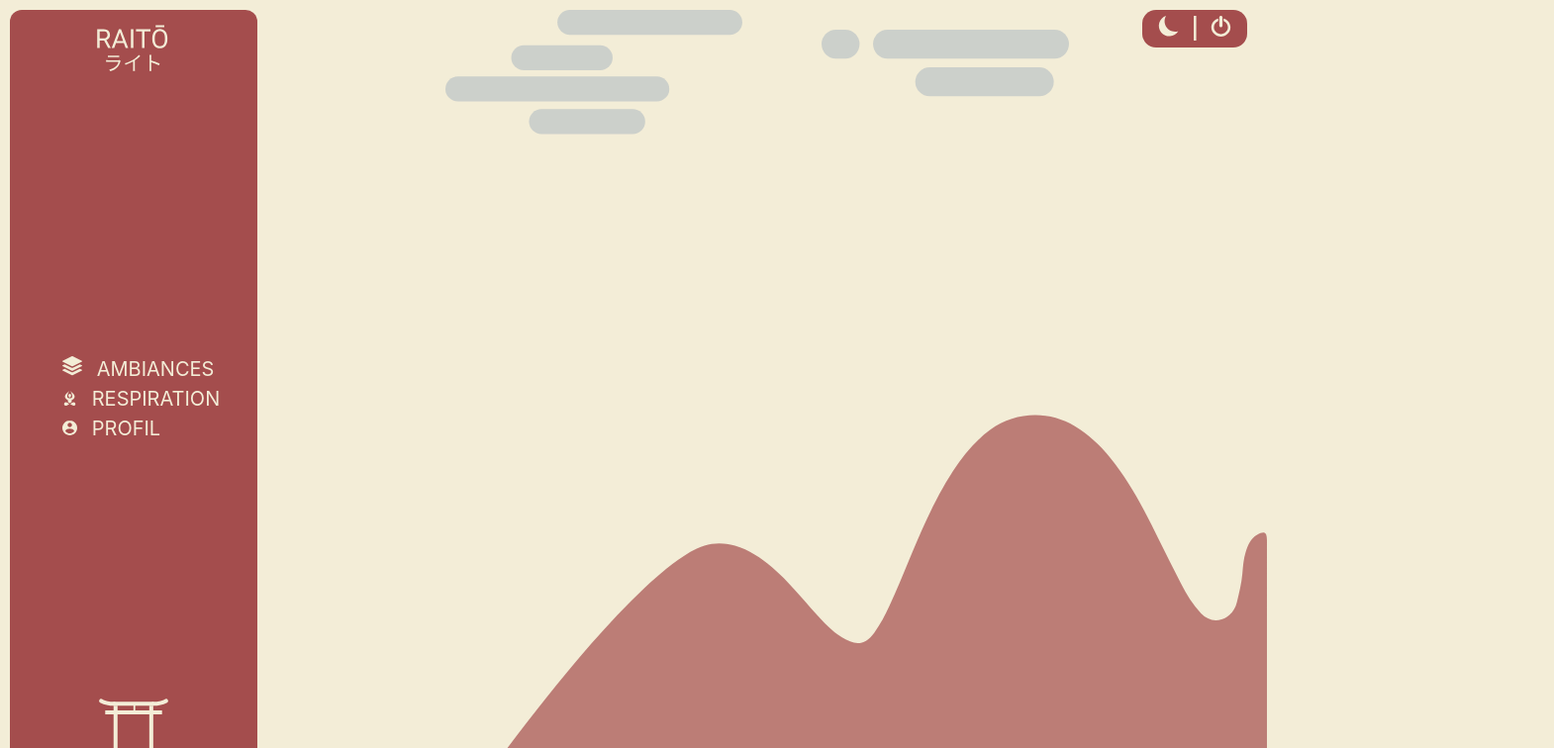
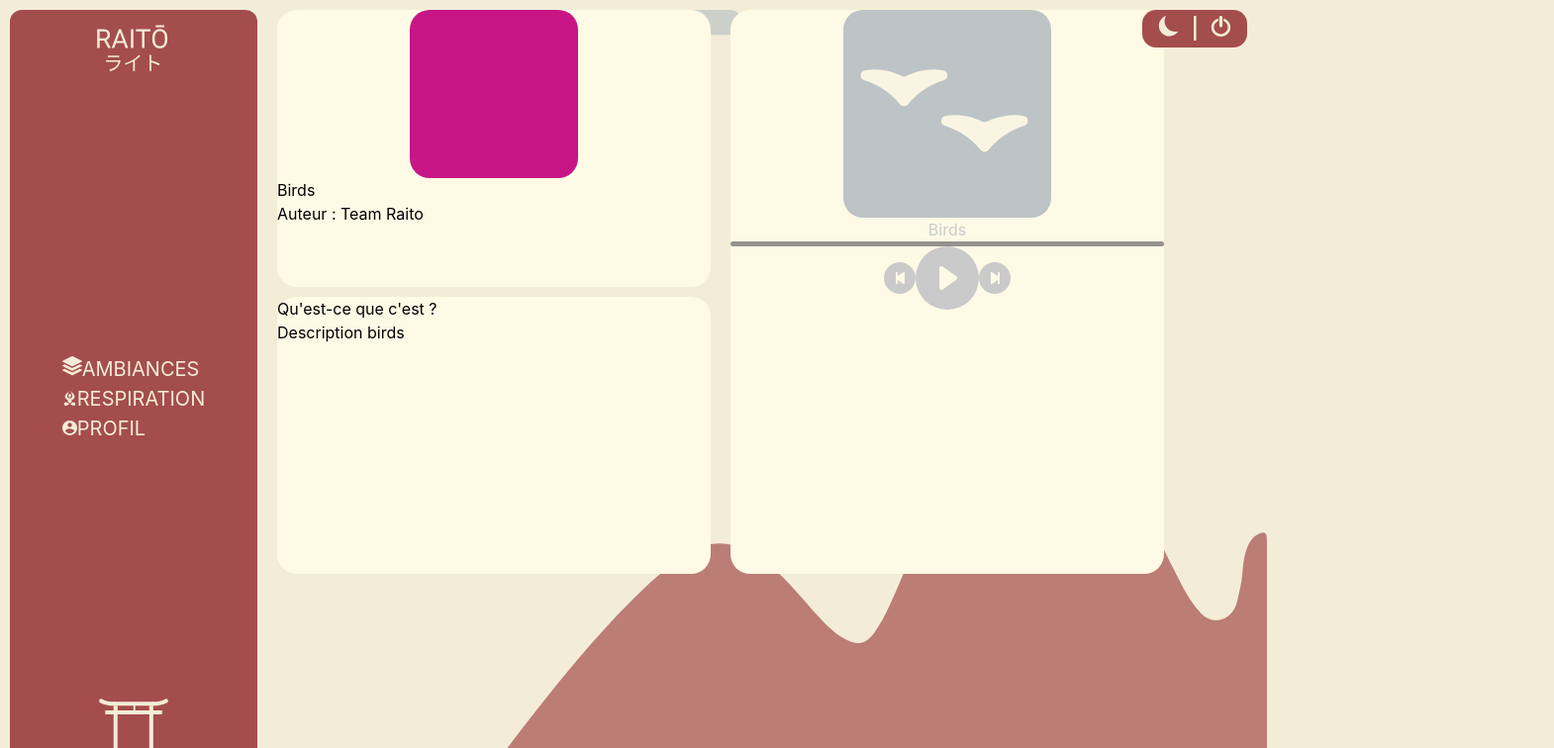
Before and after one commit to ValentinR01/raito-kubernetes-gke, a React (Create React App) app in the folder front/: page /step2/1 in a window 1280 px wide. Shown: the top 756 px of the page at 99% size, 1570 px wide, since content can reach past the window. Built offline with nearby package versions, Linux system fonts and the light colour scheme.

Commit message:
All Ambiances and single ambiance

```diff
--- a/front/src/App.js
+++ b/front/src/App.js
@@ -1,10 +1,18 @@
 import "App.css";
 import React from "react";
 import ThemeProvider from "providers/ThemeProvider";
-import { Routes, Route } from "react-router-dom";
+import { Routes, Route} from "react-router-dom";
 import AppBackground from "components/molecules/embedding/AppBackground/AppBackground";
 import PageTemplate from "components/templates/PageTemplate/PageTemplate";
 import Ambiances from "components/pages/Ambiances/Ambiances";
+import AmbianceSinglePage from "components/pages/AmbianceSinglePage/AmbianceSinglePage";
+import Step2 from "components/pages/Step2/Step2";
+
+
+
+
+
+
 
 
 
@@ -16,8 +24,20 @@ function App() {
         <Routes>
           <Route path="/" element={<div />} />
           <Route path="/respiration/" element={<div />} />
-                  <Route path="/ambiances/" element={<Ambiances />} />
+          {/* <Route path="/ambiances/" element={<Ambiances />} /> */}
           <Route path="/profil" element={<div />} />
+
+
+
+            {/* <Route path="/ambiances"  element={<Ambiances />} />
+              <Route path="/users" element={<Profil />}>
+                <Route path=":userId" element={<UserPage />} />
+              </Route> */}
+
+              <Route path="/ambiances"  element={<Ambiances />} />
+              <Route path="/step2" element={<Step2 />}>
+                <Route path=":ambianceId" element={<AmbianceSinglePage />} />
+              </Route>
         </Routes>
         </PageTemplate>
 
--- a/front/src/components/organisms/navigation/SideBar/Sidebar.css
+++ b/front/src/components/organisms/navigation/SideBar/Sidebar.css
@@ -1,11 +1,11 @@
-@import url('https://fonts.googleapis.com/css2?family=Roboto:wght@100&display=swap');
+/* @import url('https://fonts.googleapis.com/css2?family=Roboto:wght@100&display=swap'); */
 
 
 
 
 
 
-.sidebar-nav {
+/* .sidebar-nav {
   background-color: #A44D4D;
   position: relative;
   min-width : 250px;
@@ -13,20 +13,20 @@
   border-radius: 12px ;
   margin: 10px  ;
 
-}
+} */
 
-.side-logo{
+/* .side-logo{
   display: flex;
   flex-direction: row;
   justify-content: center;
   font-family: 'Roboto', sans-serif;
   font-size: large;
 
-}
+} */
 
 
 
-.side-navbar-menu {
+/* .side-navbar-menu {
   margin-top: 17px ;
   font-size: 1.25em;
 
@@ -34,17 +34,17 @@
 
 span.icon-bar {
   padding: 0 15px;
-}
+} */
 
 
-.nav-text {
+/* .nav-text {
   color : #F3EDD7;
   list-style: none;
-}
+} */
 
 
 
-.sidebar-bottom{
+/* .sidebar-bottom{
   width: 100%;
   position: absolute;
   bottom: -9px;
@@ -53,4 +53,4 @@ span.icon-bar {
   justify-content: center;
   border-radius: 12px ;
 
-}
+} */
--- /dev/null
+++ b/front/src/components/pages/AmbianceSinglePage/Ambiance-style.css
@@ -0,0 +1,65 @@
+.container {
+    display: grid;
+    height: 570px;
+    grid-template-columns: 1fr 1fr;
+    grid-template-rows: 1fr 1fr;
+    gap: 10px 20px;
+    grid-template-areas:
+      "mini-illu play-area"
+      "description play-area";
+  }
+  .mini-illu {
+    grid-area: mini-illu;
+    background-color: #fffae6 ;
+    border-radius: 20px;
+  }
+
+
+  .description {
+    grid-area: description;
+    background-color: #fffae6 ;
+    border-radius: 20px;
+  }
+
+
+  .play-area {
+    grid-area: play-area;
+    background-color: #fffae6 ;
+    border-radius: 20px;
+  }
+
+
+  .mini-illu div.color-area {
+    background-color: mediumvioletred;
+    margin-left: auto;
+    margin-right: auto;
+    border-radius: 20px;
+    /* width: 100%; */
+    width: 170px;
+    height: 170px;
+  }
+
+
+  .mini-illu div svg {
+    padding: 13px;
+    background-color: #BCC4C6;
+    border-radius: 20px;
+  }
+
+
+  .content {
+    /* background-color: darkorange; */
+    height: 100px;
+  }
+
+
+  .play-area div.play-illustration  {
+    /* background-color: rgb(122, 253, 188); */
+    background-color: #BCC4C6;
+    padding: 17px;
+    margin-left: auto;
+    margin-right: auto;
+    border-radius: 20px;
+    width: 210px;
+    height: 210px;
+  }
--- /dev/null
+++ b/front/src/components/pages/AmbianceSinglePage/AmbianceSinglePage.jsx
@@ -0,0 +1,79 @@
+import React, { useEffect, useRef, useState } from 'react'
+import { useParams } from 'react-router';
+import { ambiancesList } from '../Ambiances/DataAmbiances';
+import { songsdata } from '../Ambiances/Player/audio';
+import Player from '../Ambiances/Player/Player';
+import "./Ambiance-style.css" ;
+
+
+const AmbianceSinglePage = () => {
+    let { ambianceId } = useParams();
+    const [ element , setElement] = useState([...ambiancesList]) ;
+    const [songs, setSongs] = useState(songsdata);
+    const [isplaying, setisplaying] = useState(false);
+    const [currentSong, setCurrentSong] = useState(songsdata[ ambianceId -1 ]);
+
+  const audioElem = useRef();
+
+
+  useEffect(() => {
+    if (isplaying) {
+      audioElem.current.play();
+    }
+    else {
+      audioElem.current.pause();
+    }
+  }, [isplaying])
+
+  const onPlaying = () => {
+    const duration = audioElem.current.duration;
+    const ct = audioElem.current.currentTime;
+    setCurrentSong({ ...currentSong, "progress": ct / duration * 100, "length": duration })
+  }
+
+
+  let theSong ;
+
+  Object.values( element).forEach(e => {
+      let x = parseInt(ambianceId)
+      if( e.id === x ){
+         theSong =  e ;
+      }
+  })
+    return (
+      <div>
+
+            <div className="container" >
+                <div className="mini-illu"  >
+                    <div className="color-area">   </div>
+
+                   <div className="content">
+                      <p>{theSong.title} </p>
+                      <p>Auteur : {theSong.author} </p>
+
+                   </div>
+
+                </div>
+                <div className="description" >
+                         Qu'est-ce que c'est ?
+                         <p>{theSong.description} </p>
+                </div>
+                <div className="play-area" >
+
+
+
+                    <div className="play-illustration"> {theSong.illustration} </div>
+                    <div>
+                          <audio src={currentSong.url} ref={audioElem} onTimeUpdate={onPlaying} />
+                          <Player songs={songs} setSongs={setSongs} isplaying={isplaying} setisplaying={setisplaying} audioElem={audioElem} currentSong={currentSong} setCurrentSong={setCurrentSong} />
+                    </div>
+                <div>
+              </div>
+          </div>
+            </div>
+      </div>
+    );
+  }
+
+
+export default AmbianceSinglePage ;
--- a/front/src/components/pages/Ambiances/Ambiances.jsx
+++ b/front/src/components/pages/Ambiances/Ambiances.jsx
@@ -1,47 +1,25 @@
 import PageContentTemplate from 'components/templates/PageContentTemplate/PageContentTemplate';
-import React, { Fragment, useEffect, useRef, useState } from 'react'
+import React  from 'react'
+
 import AmbiancesStyle from './Ambiances.style';
-import Player from "components/pages/Ambiances/Player/Player";
-import { songsdata } from '/Users/paolacyp/Desktop/RAITO-2022/raito/front/src/components/pages/Ambiances/Player/audio.js';
-import { AmbiancesList } from './DataAmbiances';
+import { ambiancesList } from './DataAmbiances';
+import { useNavigate } from 'react-router';
 
 const Ambiances = () => {
 
 
 
-  const [songs, setSongs] = useState(songsdata);
-  const [isplaying, setisplaying] = useState(false);
-  const [currentSong, setCurrentSong] = useState(songsdata[1]);
-
-  const audioElem = useRef();
 
 
-  useEffect(() => {
-    if (isplaying) {
-      audioElem.current.play();
-    }
-    else {
-      audioElem.current.pause();
-    }
-  }, [isplaying])
+  const navigate = useNavigate();
+  const handleClick = (props) => {
+    navigate(`/step2/${props}`, { replace: true });
+  };
 
-  const onPlaying = () => {
-    const duration = audioElem.current.duration;
-    const ct = audioElem.current.currentTime;
-
-    setCurrentSong({ ...currentSong, "progress": ct / duration * 100, "length": duration })
-
-
-  }
-
-
-
-  const ShowAllAmbianceData =  AmbiancesList.map((element) => {
+  const ShowAllAmbianceData =  ambiancesList.map((element) => {
 
     return (
-
-
-            <div  className="card-body" key={element.id}>
+            <div  className="card-body" key={element.id} onClick={() => handleClick(element.id)} >
                 <div className="card-illustration">
                 {element.illustration}
 
@@ -58,29 +36,21 @@ const Ambiances = () => {
     )
   })
 
+
   return (
-    <Fragment>
       <AmbiancesStyle>
-        <h1>Ambiances</h1>
-      <PageContentTemplate>
-          <audio src={currentSong.url} ref={audioElem} onTimeUpdate={onPlaying} />
-      <Player songs={songs} setSongs={setSongs} isplaying={isplaying} setisplaying={setisplaying} audioElem={audioElem} currentSong={currentSong} setCurrentSong={setCurrentSong} />
-
-      <div className="all-cards" >
-      {ShowAllAmbianceData}
-      </div>
+          <h1>Ambiances</h1>
+          <PageContentTemplate>
 
 
-
-
-
-
-
-      </PageContentTemplate>
+          <div className="all-cards" >
+          {ShowAllAmbianceData}
+          </div>
+          </PageContentTemplate>
 
       </AmbiancesStyle>
 
-    </Fragment>
+
   )
 }
 
--- a/front/src/components/pages/Ambiances/DataAmbiances.jsx
+++ b/front/src/components/pages/Ambiances/DataAmbiances.jsx
@@ -5,7 +5,7 @@ import IconEmptyHeart from "components/atoms/embedding/IconEmptyHeart/IconEmptyH
 import Waves from "components/atoms/embedding/Waves/Waves";
 
 
-export const AmbiancesList = [
+export const ambiancesList = [
     {
         "id": 1,
         "title": "Birds",
--- a/front/src/components/pages/Ambiances/Player/player.css
+++ b/front/src/components/pages/Ambiances/Player/player.css
@@ -1,18 +1,14 @@
 .player_container {
-    width: 50%;
-    padding: 1rem;
-    border: 1px solid rgb(141, 141, 141);
     border-radius: 10px;
     color: rgb(218, 218, 218);
     display: flex;
     flex-direction: column;
     align-items: center;
     justify-content: space-between;
-    background-color: black;
+    /* background-color: black; */
 }
 .player_container >*
     {
-        padding: 1rem 0;
         color: rgb(202, 202, 202);
     }
 
@@ -39,8 +35,6 @@
         border-radius: 30px;
     }
 
-
-
     .controls {
         font-size: inherit;
         display: flex;
@@ -49,7 +43,7 @@
 
     .btn_action {
         font-size: 2rem;
-        margin: 0 1rem;
+        /* margin: 0 1rem; */
         cursor: pointer;
     }
 
@@ -57,9 +51,9 @@
     color: white;
 
 
-        }
+    }
 
-        .pp {
-            font-size: 4rem;
+    .pp {
+        font-size: 4rem;
 
-        }
+    }
--- /dev/null
+++ b/front/src/components/pages/Step2/Step2.jsx
@@ -0,0 +1,14 @@
+import React from 'react'
+import { Outlet } from 'react-router';
+
+const Step2 = () => {
+
+  return (
+    <div>
+      <Outlet ></Outlet>
+
+    </div>
+  )
+}
+
+export default Step2 ;
--- a/front/src/components/templates/PageContentTemplate/PageContentTemplate.style.js
+++ b/front/src/components/templates/PageContentTemplate/PageContentTemplate.style.js
@@ -1,14 +1,10 @@
 import styled from 'styled-components';
 
 const PageContentTemplateStyle = styled.div`
-width: 100vw;
-padding-top: 80px;
-
-
+width: 70vw;
 align-items:center;
 overflow:auto;
 scrollbar: hidden;
-height: 95vh;
 margin: 10px;
 border-radius: 12px;
 opacity: 0.20px
--- a/front/src/index.css
+++ b/front/src/index.css
@@ -13,10 +13,9 @@ code {
 }
 
 .all-cards {
-  /* background-color: aqua; */
   display: grid;
   grid-template-columns: repeat(2, 1fr);
-  grid-gap: 10px;
+  grid-gap: 105px 17px;;
 
 }
 
@@ -28,6 +27,8 @@ code {
   width: 290px;
   border-radius: 20px;
   position: relative;
+  margin-left: auto;
+  margin-right: auto;
 
 }
 .card-illustration {
@@ -51,7 +52,6 @@ code {
 
 
 .text-and-icon {
-  /* background-color: blue; */
   margin: 0 10px;
   width: 85%;
   height: 80px;
```
